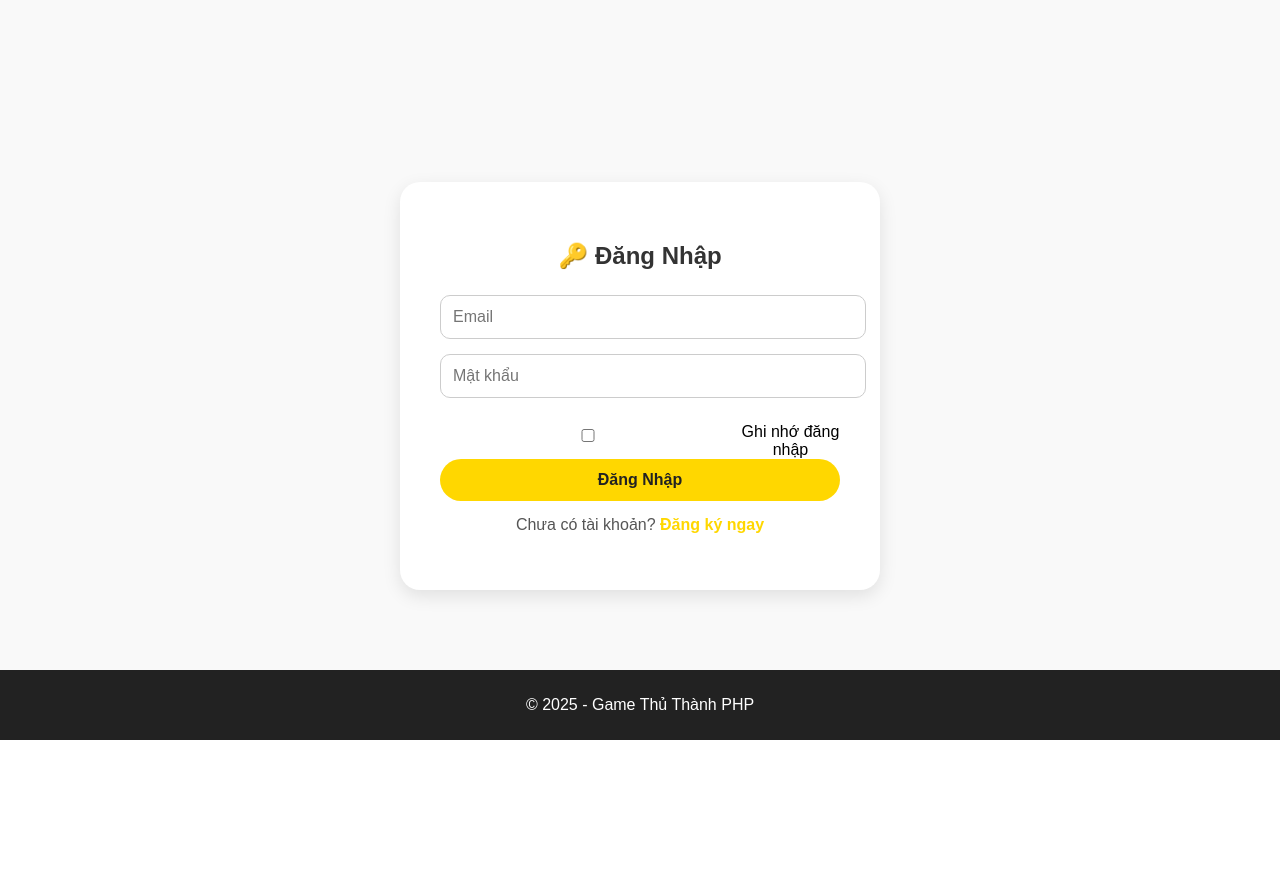
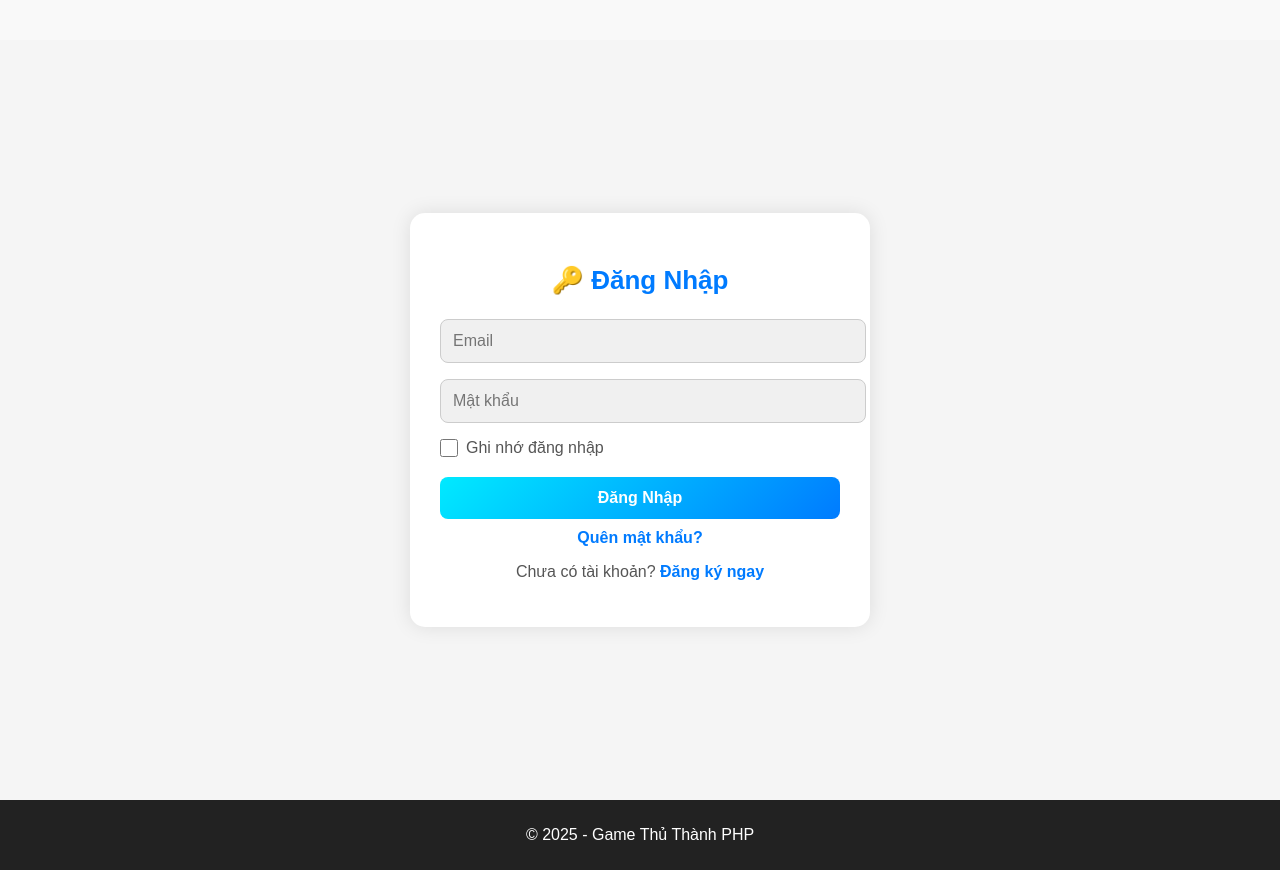
Before and after one commit to DuyLuan2107/TowerDefense, a PHP site: page /auth.php in a window 1280 px wide. Shown: the part 60-930 px from the top of the page. Before the commit the page ends 800 px from the top, so only its background shows below. Run offline with PHP 8.4, Linux system fonts and the light colour scheme.

Commit message:
update auth

```diff
--- a/auth.php
+++ b/auth.php
@@ -1,21 +1,17 @@
 <?php
-session_start();                 // 1. BẮT BUỘC nằm trên cùng, trước mọi HTML
-require "db/connect.php";        // 2. Kết nối DB
+session_start();
+require "db/connect.php";
 
 $message = "";
 
-// =================================================
-// 1. TỰ ĐỘNG ĐĂNG NHẬP NẾU CÓ COOKIE REMEMBER TOKEN
-// =================================================
+// Xử lý cookie remember token
 if (!isset($_SESSION['user']) && isset($_COOKIE['remember_token'])) {
     $token = $conn->real_escape_string($_COOKIE['remember_token']);
-
     $res = $conn->query("
         SELECT users.* FROM login_tokens
         JOIN users ON users.id = login_tokens.user_id
         WHERE token='$token' AND expiry > NOW()
     ");
-
     if ($res && $res->num_rows > 0) {
         $_SESSION['user'] = $res->fetch_assoc();
         header("Location: profile.php");
@@ -23,73 +19,55 @@ if (!isset($_SESSION['user']) && isset($_COOKIE['remember_token'])) {
     }
 }
 
-// ============================
-// 2. XỬ LÝ ĐĂNG KÝ
-// ============================
+// Xử lý đăng ký
 if (isset($_POST['register'])) {
     $name = trim($conn->real_escape_string($_POST['name']));
     $email = trim($conn->real_escape_string($_POST['email']));
+    $secret = trim($_POST['secret_code']);
     $password = $_POST['password'];
     $confirm = $_POST['confirm_password'];
 
-    if (!preg_match("/^[A-Za-z0-9_]+$/", $name)) {
-        $message = "<div class='auth-message error'>❌ Tên chỉ được chứa chữ cái, số và dấu gạch dưới!</div>";
-    }
-    elseif ($password !== $confirm) {
+    if (!preg_match('/^[\p{L}\p{N}_ ]+$/u', $name)) {
+    $message = "<div class='auth-message error'>❌ Tên chỉ được chứa chữ, số, khoảng trắng và dấu gạch dưới!</div>";
+    } elseif (strlen($secret) < 4) {
+        $message = "<div class='auth-message error'>❌ Mã bí mật phải ≥ 4 ký tự!</div>";
+    } elseif ($password !== $confirm) {
         $message = "<div class='auth-message error'>❌ Mật khẩu nhập lại không khớp!</div>";
-    }
-    else {
+    } else {
         $check = $conn->query("SELECT * FROM users WHERE email='$email'");
         if ($check && $check->num_rows > 0) {
             $message = "<div class='auth-message error'>❌ Email đã tồn tại!</div>";
         } else {
-
-            // Xử lý ảnh
             $avatarPath = "uploads/default.png";
-
             if (!empty($_FILES['avatar']['name'])) {
                 $file = $_FILES['avatar'];
-                $nameFile = $file['name'];
-                $tmp = $file['tmp_name'];
-                $size = $file['size'];
-
-                $ext = strtolower(pathinfo($nameFile, PATHINFO_EXTENSION));
-                $allowed = ["jpg","jpeg","png"];
-
-                if (!in_array($ext, $allowed)) {
-                    $message = "<div class='auth-message error'>❌ Chỉ chấp nhận JPG, JPEG, PNG!</div>";
-                }
-                elseif ($size > 2 * 1024 * 1024) {
-                    $message = "<div class='auth-message error'>❌ Ảnh phải nhỏ hơn 2MB!</div>";
-                }
-                else {
-                    $newFile = "avatar_" . time() . rand(1000,9999) . ".$ext";
+                $ext = strtolower(pathinfo($file['name'], PATHINFO_EXTENSION));
+                if (!in_array($ext, ["jpg","jpeg","png"])) {
+                    $message = "<div class='auth-message error'>❌ Chỉ JPG, JPEG, PNG!</div>";
+                } elseif ($file['size'] > 2*1024*1024) {
+                    $message = "<div class='auth-message error'>❌ Ảnh < 2MB!</div>";
+                } else {
+                    $newFile = "avatar_".time().rand(1000,9999).".$ext";
                     $upload = "uploads/$newFile";
-                    if (move_uploaded_file($tmp, $upload)) {
+                    if (move_uploaded_file($file['tmp_name'], $upload)) {
                         $avatarPath = $upload;
                     }
                 }
             }
-
-            // Lưu người dùng
             if ($message == "") {
                 $hashed = password_hash($password, PASSWORD_BCRYPT);
-
+                $secretHash = password_hash($secret, PASSWORD_BCRYPT);
                 $conn->query("
-                    INSERT INTO users(name, email, password, avatar)
-                    VALUES('$name', '$email', '$hashed', '$avatarPath')
+                    INSERT INTO users(name,email,password,avatar,secret_code)
+                    VALUES('$name','$email','$hashed','$avatarPath','$secretHash')
                 ");
-
                 $message = "<div class='auth-message success'>🎉 Đăng ký thành công! Hãy đăng nhập.</div>";
             }
         }
     }
 }
 
-
-// ============================
-// 3. XỬ LÝ ĐĂNG NHẬP
-// ============================
+// Xử lý đăng nhập
 if (isset($_POST['login'])) {
     $email = $conn->real_escape_string($_POST['email']);
     $password = $_POST['password'];
@@ -97,28 +75,95 @@ if (isset($_POST['login'])) {
     $res = $conn->query("SELECT * FROM users WHERE email='$email'");
     if ($res && $res->num_rows > 0) {
         $user = $res->fetch_assoc();
-
         if (password_verify($password, $user['password'])) {
-
-            // Gán session login
             $_SESSION['user'] = $user;
-            header("Location: profile.php");  // redirect sau khi login
+            header("Location: profile.php");
             exit;
-        }
-        else {
+        } else {
             $message = "<div class='auth-message error'>❌ Sai mật khẩu!</div>";
         }
-    }
-    else {
+    } else {
         $message = "<div class='auth-message error'>❌ Email không tồn tại!</div>";
     }
 }
 
-// Sau khi xử lý xong mới include header (in HTML)
-include "includes/header.php";
+include "includes/header.php"; // navbar
 ?>
 
-<!-- GIAO DIỆN AUTH -->
+<style>
+/* ======= AUTH CONTAINER GIỮ NỀN TRẮNG VÀ CĂN GIỮA ======= */
+.auth-wrapper {
+    min-height: calc(100vh - 120px); /* trừ header + footer nếu khoảng 120px */
+    display: flex;
+    justify-content: center;
+    align-items: center;
+    background: #f5f5f5;
+    padding: 40px 20px;
+}
+
+.auth-container {
+    width: 420px;
+    background: #fff;
+    padding: 30px;
+    border-radius: 15px;
+    box-shadow: 0 0 20px rgba(0,0,0,0.1);
+}
+
+/* MESSAGE */
+.auth-message {
+    padding: 12px;
+    text-align: center;
+    margin-bottom: 15px;
+    border-radius: 8px;
+    font-weight: 600;
+}
+
+.auth-message.error { background: #ffeded; color: #ff3b3b; border: 1px solid #ff6b6b55; }
+.auth-message.success { background: #e0f7f1; color: #1abc9c; border: 1px solid #1abc9c55; }
+
+/* FORM */
+.form-box { display: block; }
+.form-box.hidden { display: none; }
+.form-box h2 { text-align: center; margin-bottom: 15px; font-size: 26px; color: #007bff; }
+
+.form-box input {
+    width: 100%;
+    padding: 12px;
+    margin: 8px 0;
+    border-radius: 8px;
+    border: 1px solid #ccc;
+    background: #f0f0f0;
+    color: #333;
+}
+
+.form-box input:focus {
+    border-color: #007bff;
+    box-shadow: 0 0 5px #007bff55;
+}
+
+.form-box button {
+    width: 100%;
+    padding: 12px;
+    margin-top: 12px;
+    border-radius: 8px;
+    border: none;
+    background: linear-gradient(135deg, #00eaff, #007bff);
+    color: #fff;
+    font-weight: 600;
+    cursor: pointer;
+}
+
+.form-box button:hover {
+    transform: translateY(-2px);
+    box-shadow: 0 4px 12px #007bff33;
+}
+
+.form-box p { text-align: center; color: #555; margin-top: 10px; }
+.form-box a { color: #007bff; text-decoration: none; font-weight: 600; }
+.form-box a:hover { text-decoration: underline; }
+</style>
+
+<div class="auth-wrapper">
     <div class="auth-container">
         <?= $message ?>
 
@@ -126,40 +171,32 @@ include "includes/header.php";
         <div class="form-box" id="login-form">
             <h2>🔑 Đăng Nhập</h2>
             <form method="post">
-
                 <input type="email" name="email" placeholder="Email" required>
                 <input type="password" name="password" placeholder="Mật khẩu" required>
-
-      <label style="margin-top:10px;display:flex;align-items:center;gap:6px;">
-        <input type="checkbox" name="remember"> Ghi nhớ đăng nhập
+                <label style="display:flex;align-items:center;gap:8px;color:#555;">
+                    <input type="checkbox" name="remember" style="width:18px;height:18px;"> Ghi nhớ đăng nhập
                 </label>
-
                 <button type="submit" name="login">Đăng Nhập</button>
             </form>
-    <p>Chưa có tài khoản?
-      <a href="#" onclick="showRegister()">Đăng ký ngay</a>
-    </p>
+            <p><a href="forgot_password.php">Quên mật khẩu?</a></p>
+            <p>Chưa có tài khoản? <a href="#" onclick="showRegister()">Đăng ký ngay</a></p>
         </div>
 
         <!-- FORM REGISTER -->
         <div class="form-box hidden" id="register-form">
             <h2>📝 Đăng Ký</h2>
             <form method="post" enctype="multipart/form-data">
-
-      <input type="text" name="name" placeholder="Tên đăng nhập" required>
                 <input type="email" name="email" placeholder="Email" required>
-
-      <label>Ảnh đại diện:</label>
+                <input type="text" name="name" placeholder="Tên Ingame" required>
+                <input type="text" name="secret_code" placeholder="Mã bí mật" required>
+                <label style="color:#555;">Ảnh đại diện:</label>
                 <input type="file" name="avatar" accept="image/*">
-
                 <input type="password" name="password" placeholder="Mật khẩu" required>
                 <input type="password" name="confirm_password" placeholder="Xác nhận mật khẩu" required>
-
                 <button type="submit" name="register">Đăng Ký</button>
             </form>
-    <p>Đã có tài khoản?
-      <a href="#" onclick="showLogin()">Đăng nhập ngay</a>
-    </p>
+            <p>Đã có tài khoản? <a href="#" onclick="showLogin()">Đăng nhập ngay</a></p>
+        </div>
     </div>
 </div>
 
```
Lines whose indentation alone changed are shown as unchanged.
